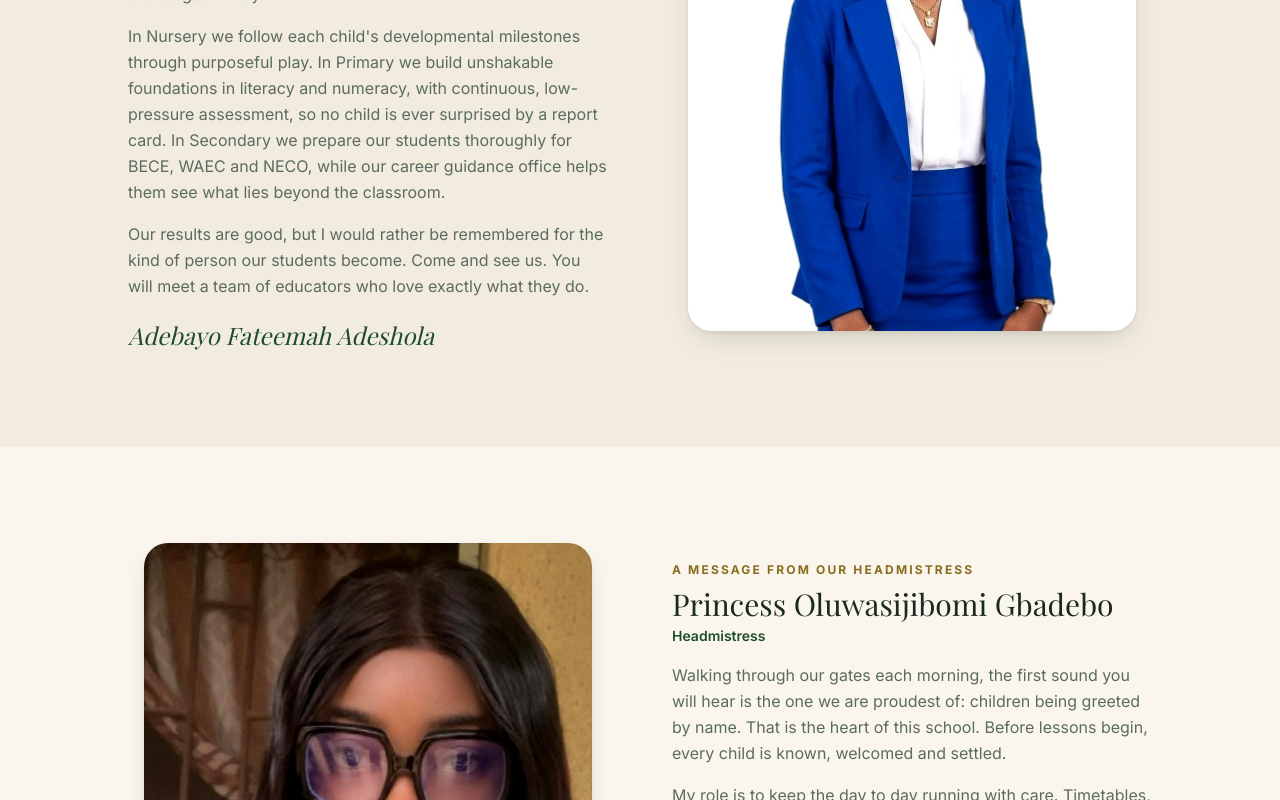
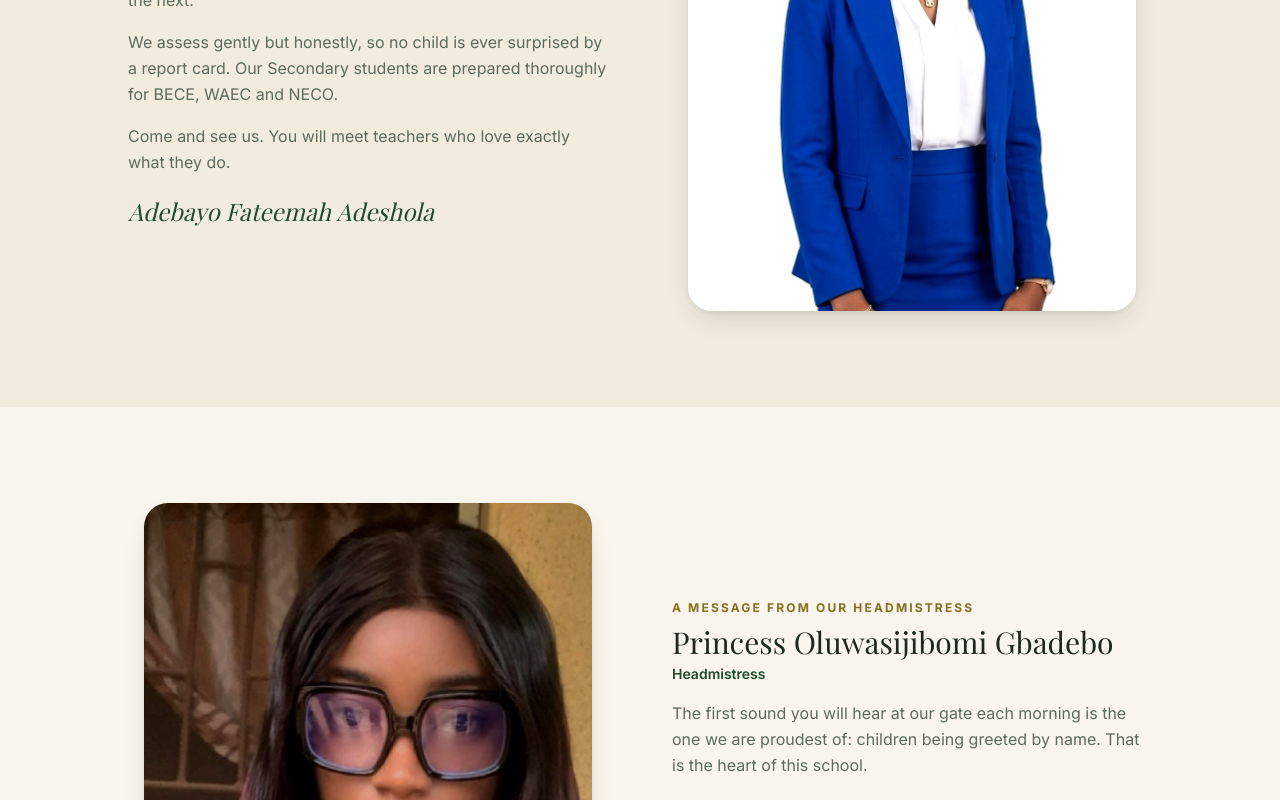
Before and after one commit to Ayanfe007/The-Green-Peace-College, a Next.js app: page /about in a window 1280 px wide. Shown: the part 3580-4380 px from the top of the page. Built offline with nearby package versions, Linux system fonts and the light colour scheme; a web font is replaced by a local one.

Commit message:
Shorten Principal and Headmistress messages; remove 'Good morning' greeting

```diff
--- a/app/about/page.tsx
+++ b/app/about/page.tsx
@@ -315,9 +315,9 @@ export default function AboutPage() {
               signature="Adebayo Fateemah Adeshola"
               headingId="principal-heading"
               paragraphs={[
-                "Good morning, and welcome. At The Green Peace School our classrooms are alive: children reading aloud, asking “why”, building, singing and solving problems together. That energy is not an accident. It comes from a teaching method that respects how children actually learn: by doing, by playing, and by being challenged kindly.",
-                "In Nursery we follow each child's developmental milestones through purposeful play. In Primary we build unshakable foundations in literacy and numeracy, with continuous, low-pressure assessment, so no child is ever surprised by a report card. In Secondary we prepare our students thoroughly for BECE, WAEC and NECO, while our career guidance office helps them see what lies beyond the classroom.",
-                "Our results are good, but I would rather be remembered for the kind of person our students become. Come and see us. You will meet a team of educators who love exactly what they do.",
+                "My job as Principal is simple to say and serious to do: make sure every child learns properly and leaves each level ready for the next.",
+                "We assess gently but honestly, so no child is ever surprised by a report card. Our Secondary students are prepared thoroughly for BECE, WAEC and NECO.",
+                "Come and see us. You will meet teachers who love exactly what they do.",
               ]}
             />
           </div>
@@ -337,9 +337,9 @@ export default function AboutPage() {
               signature="Princess Oluwasijibomi Gbadebo"
               headingId="headmistress-heading"
               paragraphs={[
-                "Walking through our gates each morning, the first sound you will hear is the one we are proudest of: children being greeted by name. That is the heart of this school. Before lessons begin, every child is known, welcomed and settled.",
-                "My role is to keep the day to day running with care. Timetables, classrooms, meals, transport, parent meetings. Nothing small, and nothing overlooked. I listen to every parent who walks in, because a parent's concern is a priority the moment it is shared.",
-                "The children teach me as much as I teach them. They are curious, generous and full of questions, and they remind me every single day why we do this work. When your child joins our family, they become part of ours too.",
+                "The first sound you will hear at our gate each morning is the one we are proudest of: children being greeted by name. That is the heart of this school.",
+                "Timetables, classrooms, meals, transport, parent meetings. Nothing small, nothing overlooked. A parent's concern is a priority the moment it is shared.",
+                "When your child joins our family, they become part of ours too.",
               ]}
             />
           </div>
```
